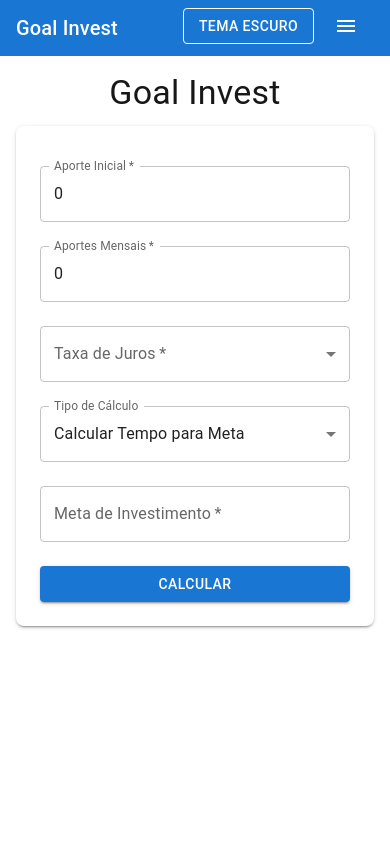
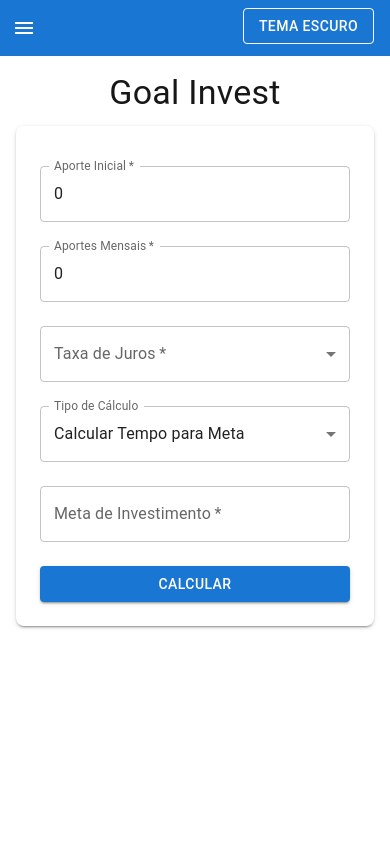
Before and after one commit to LeoJunioYuri/goal-invest, a Next.js app: page / in a window 390 px wide. Shown: the top 844 px of the page. Built offline with nearby package versions, Linux system fonts and the light colour scheme.

Commit message:
style: removing navbar title in mobile devices

```diff
--- a/src/app/components/Footer.tsx
+++ b/src/app/components/Footer.tsx
@@ -5,7 +5,7 @@ const Footer: React.FC = () => {
   return (
     <Container maxWidth="sm" sx={{ mt: 4, mb: 2, textAlign: 'center' }}>
       <Typography variant="body2" sx={{ color: 'var(--foreground)' }}>
-        Dados atualizados por último em setembro de 2024.
+        Dados atualizados por último em Outubro de 2024.
       </Typography>
       <Typography variant="body2" sx={{ color: 'var(--foreground)', mt: 1 }}>
         Desenvolvido por <Link href="https://github.com/leojunioyuri" target="_blank" rel="noopener" sx={{ color: 'inherit', textDecoration: 'underline' }}>Leonardo Basso</Link>
--- a/src/app/components/Navbar.tsx
+++ b/src/app/components/Navbar.tsx
@@ -21,30 +21,25 @@ const Navbar: React.FC = () => {
 
   return (
     <AppBar position="static">
-      <Toolbar>
-        <Typography variant="h6" sx={{ flexGrow: 1 }}>
+      <Toolbar sx={{ justifyContent: 'space-between' }}>
+        {isMobile && (
+          <IconButton
+            edge="start"
+            color="inherit"
+            aria-label="menu"
+            sx={{ mr: 2 }}
+            onClick={handleMenuOpen}
+          >
+            <MenuIcon />
+          </IconButton>
+        )}
+
+        <Typography variant="h6" sx={{ flexGrow: 1, display: isMobile ? 'none' : 'block' }}>
           Goal Invest
         </Typography>
 
         {isMobile ? (
           <>
-            <Button
-              variant="outlined"
-              color="inherit"
-              onClick={toggleTheme}
-              sx={{ mr: 3, mb: 0.5 }}
-            >
-              {darkMode ? 'Tema Claro' : 'Tema Escuro'}
-            </Button>
-            <IconButton
-              edge="start"
-              color="inherit"
-              aria-label="menu"
-              sx={{ mr: 1, mb: 0.5 }}
-              onClick={handleMenuOpen}
-            >
-              <MenuIcon />
-            </IconButton>
             <Menu anchorEl={anchorEl} open={Boolean(anchorEl)} onClose={handleMenuClose}>
               <MenuItem onClick={handleMenuClose} component={Link} href="/">
                 Investimentos
@@ -56,18 +51,23 @@ const Navbar: React.FC = () => {
           </>
         ) : (
           <>
-            {/* Desktop */}
             <Button component={Link} href="/" color="inherit" sx={{ marginRight: 2 }}>
               Investimentos
             </Button>
             <Button component={Link} href="/faq" color="inherit" sx={{ marginRight: 2 }}>
               FAQ
             </Button>
-            <Button variant="outlined" color="inherit" onClick={toggleTheme}>
-              {darkMode ? 'Tema Claro' : 'Tema Escuro'}
-            </Button>
           </>
         )}
+
+        <Button
+          variant="outlined"
+          color="inherit"
+          onClick={toggleTheme}
+          sx={{ mb: 0.5 }}
+        >
+          {darkMode ? 'Tema Claro' : 'Tema Escuro'}
+        </Button>
       </Toolbar>
     </AppBar>
   );
--- a/src/app/layout.tsx
+++ b/src/app/layout.tsx
@@ -20,15 +20,15 @@ const geistMono = localFont({
 // Metadata
 export const metadata: Metadata = {
   title: "Goal Invest",
-  description: "Generated by Goal Invest",
+  description: "Faça previsões sobre suas finanças!",
   themeColor: "#000000",
   viewport: {
     width: "device-width",
     initialScale: 1,
   },
   icons: {
-    icon: "/icons/icon-192x192.png",
-    apple: "/icons/icon-192x192.png",
+    icon: "/src/app/public/icons/investingIcon.png",
+    apple: "/src/app/public/icons/investingIcon.png",
   },
 };
 
@@ -37,7 +37,7 @@ export default function RootLayout({ children }: { children: React.ReactNode })
     <html lang="en" className={`${geistSans.variable} ${geistMono.variable} antialiased`}>
       <head>
         <link rel="manifest" href="/manifest.json" />
-        <link rel="apple-touch-icon" href="/icons/icon-192x192.png" />
+        <link rel="apple-touch-icon" href="/src/app/public/icons/investingIcon.png" />
       </head>
       <body>
         <ThemeProvider>
```
Also changed, not shown: src/app/public/icons/investingIcon.png (added).
